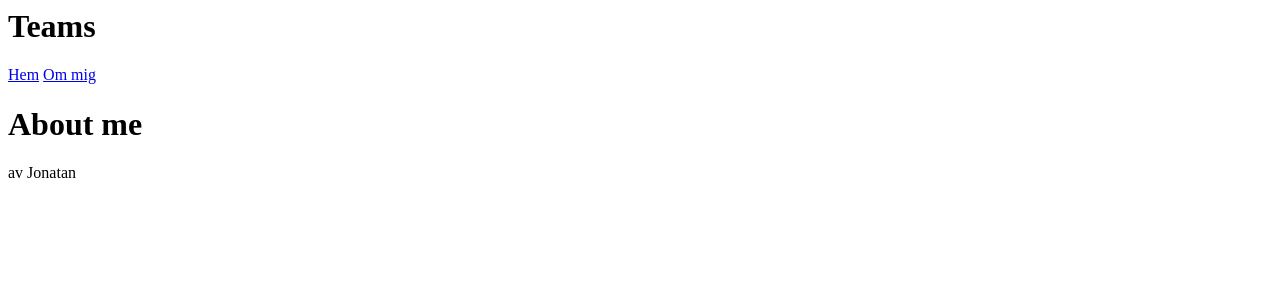
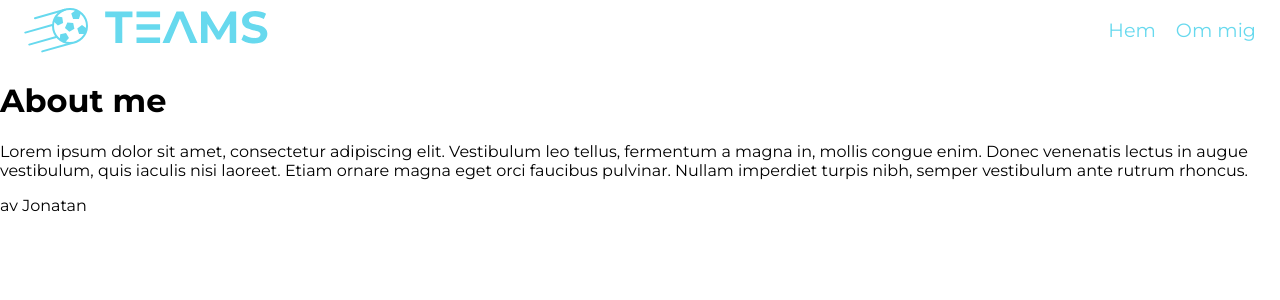
Before and after one commit to jolor2024/teams, a PHP site: page /about.php in a window 1280 px wide. Shown: the top 300 px of the page. Run offline with PHP 8.4, Linux system fonts and the light colour scheme.

Commit message:
add logo and navbar

```diff
--- a/about.php
+++ b/about.php
@@ -7,7 +7,7 @@ require __DIR__ . "/php/extrafunctions.php";
 <html lang="sv">
 
 <?php
-$headTitle = "About";
+$headTitle = "Om mig";
 require __DIR__ . "/php/head.php";
 ?>
 
@@ -18,6 +18,8 @@ require __DIR__ . "/php/head.php";
     ?>
 
     <h1>About me</h1>
+    <p>Lorem ipsum dolor sit amet, consectetur adipiscing elit. Vestibulum leo tellus, fermentum a magna in, mollis congue enim. Donec venenatis lectus in augue vestibulum, quis iaculis nisi laoreet. Etiam ornare magna eget orci faucibus pulvinar. Nullam imperdiet turpis nibh, semper vestibulum ante rutrum rhoncus.
+    </p>
 
     <?php
     require __DIR__ . "/php/footer.php";
--- a/php/head.php
+++ b/php/head.php
@@ -3,4 +3,8 @@
     <meta name="viewport" content="width=device-width, initial-scale=1.0">
     <title><?= $headTitle ?></title>
     <link rel="stylesheet" href="style.css">
+
+    <link rel="preconnect" href="https://fonts.googleapis.com">
+    <link rel="preconnect" href="https://fonts.gstatic.com" crossorigin>
+    <link href="https://fonts.googleapis.com/css2?family=Montserrat:ital,wght@0,100..900;1,100..900&display=swap" rel="stylesheet">
 </head>
--- a/php/header.php
+++ b/php/header.php
@@ -1,7 +1,9 @@
 <header>
-    <h1><?= $title ?></h1>
+    <img src="../teamslogo.svg" alt="logo" style="width: 250px; height:60px">
     <nav>
-        <a href="/">Hem</a>
-        <a href="about.php">Om mig</a>
+        <ul>
+            <li><a href="/">Hem</a></li>
+            <li><a href="about.php">Om mig</a></li>
+        </ul>
     </nav>
 </header>
--- a/style.css
+++ b/style.css
@@ -2,7 +2,31 @@
     box-sizing: border-box;
 }
 
-img {
+body {
+    margin: 0;
+    font-family: "Montserrat", sans-serif;
+}
+
+header {
+    display: flex;
+    align-items: center;
+    justify-content: space-between;
+    padding: 0 1.5rem;
+}
+
+nav ul {
+    display: flex;
+    list-style: none;
+    gap: 20px;
+}
+
+nav ul a {
+    text-decoration: none;
+    font-size: 1.2rem;
+    color: 67D9EE;
+}
+
+.teams img {
     height: 200px;
     width: 200px;
 }
```
Also changed, not shown: teamslogo.svg (added).
